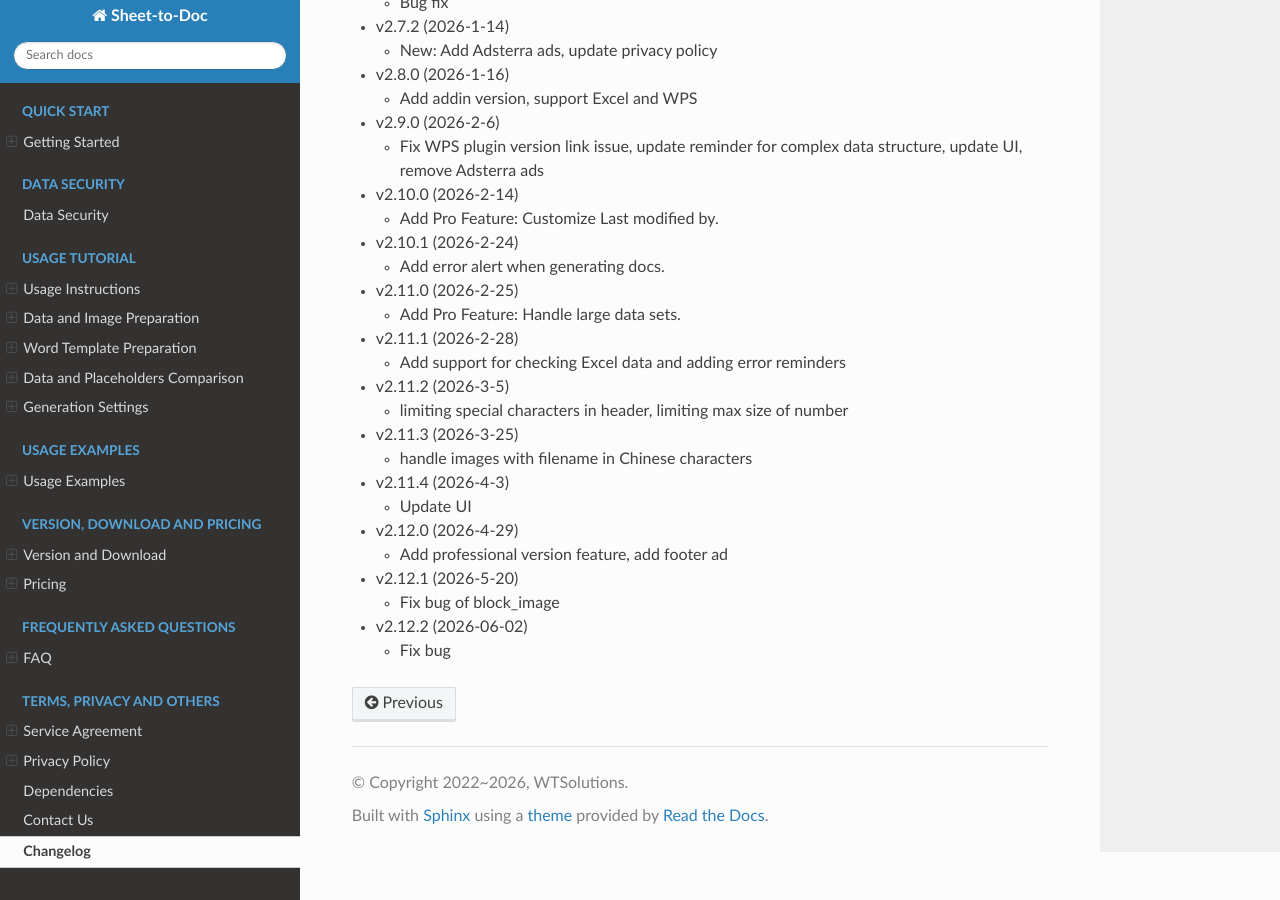
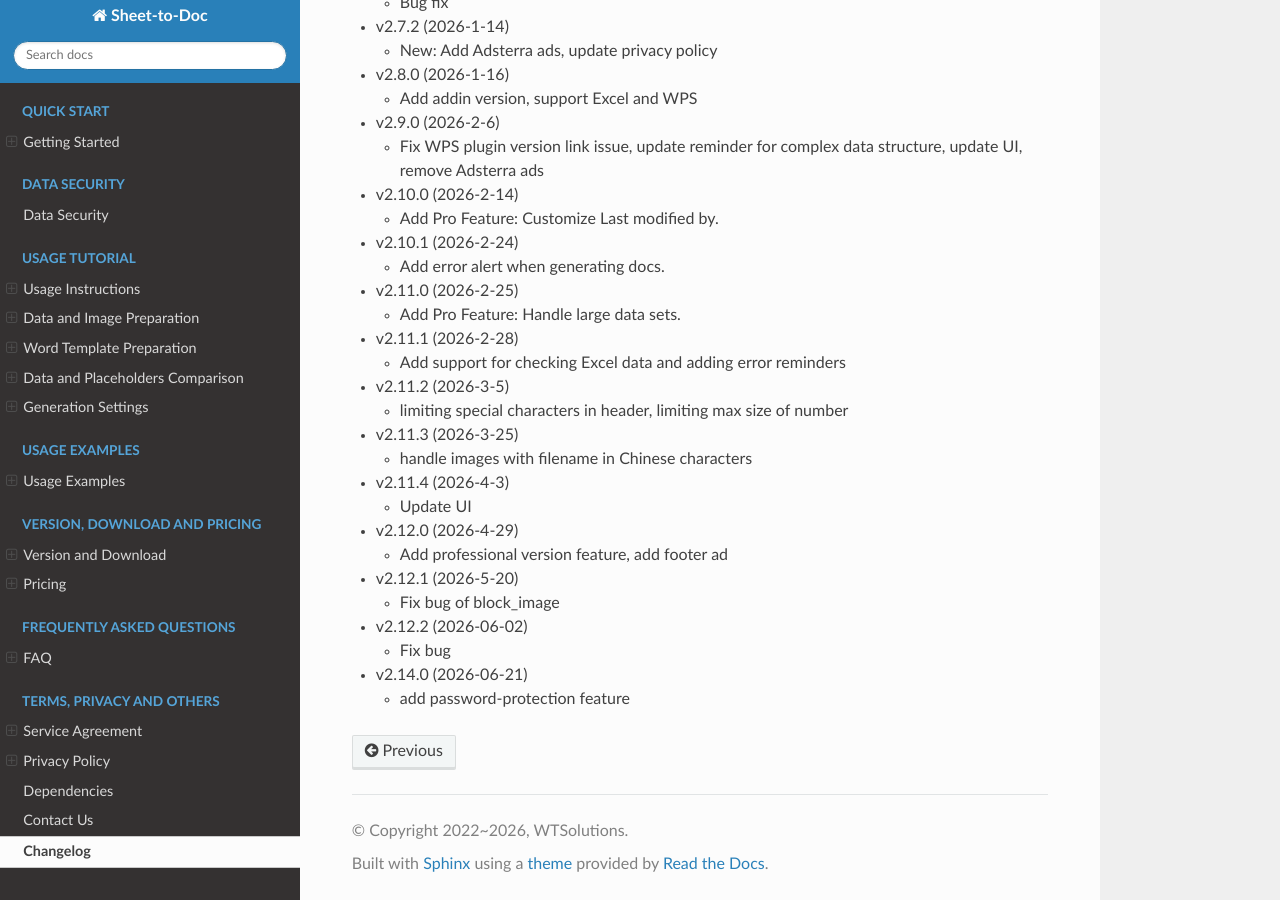
Before and after one commit to he-yang/sheet-to-doc, a Sphinx documentation site: the page built from source/changelog.md, in a window 1280 px wide and 900 px high, scrolled down 769 px. Built offline with Sphinx 7.4.7 and the Read the Docs theme 3.1.0, drawn with Linux system fonts in a browser that asks for light colours.

Commit message:
update changelog

```diff
--- a/source/changelog.md
+++ b/source/changelog.md
@@ -86,3 +86,6 @@
 
 - v2.12.2 (2026-06-02)
   - Fix bug
+
+- v2.14.0 (2026-06-21)
+  - add password-protection feature
```
